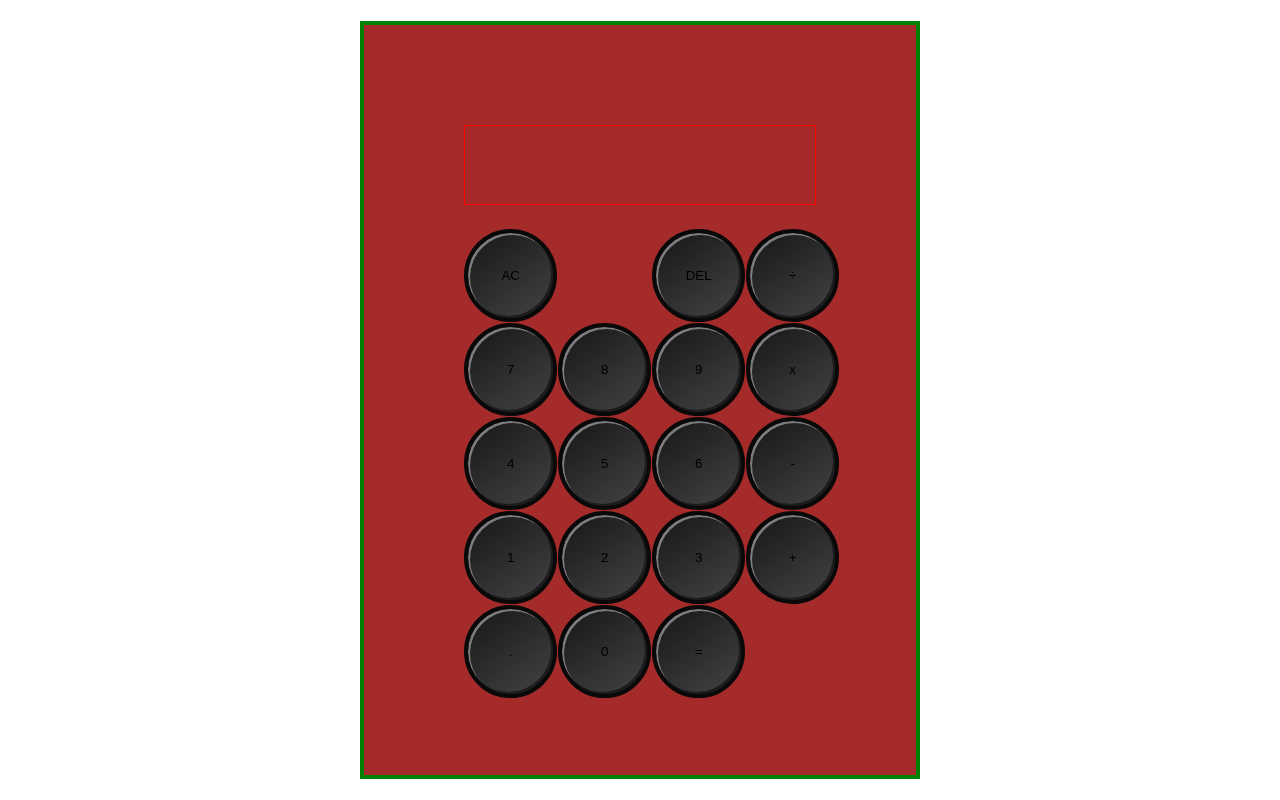
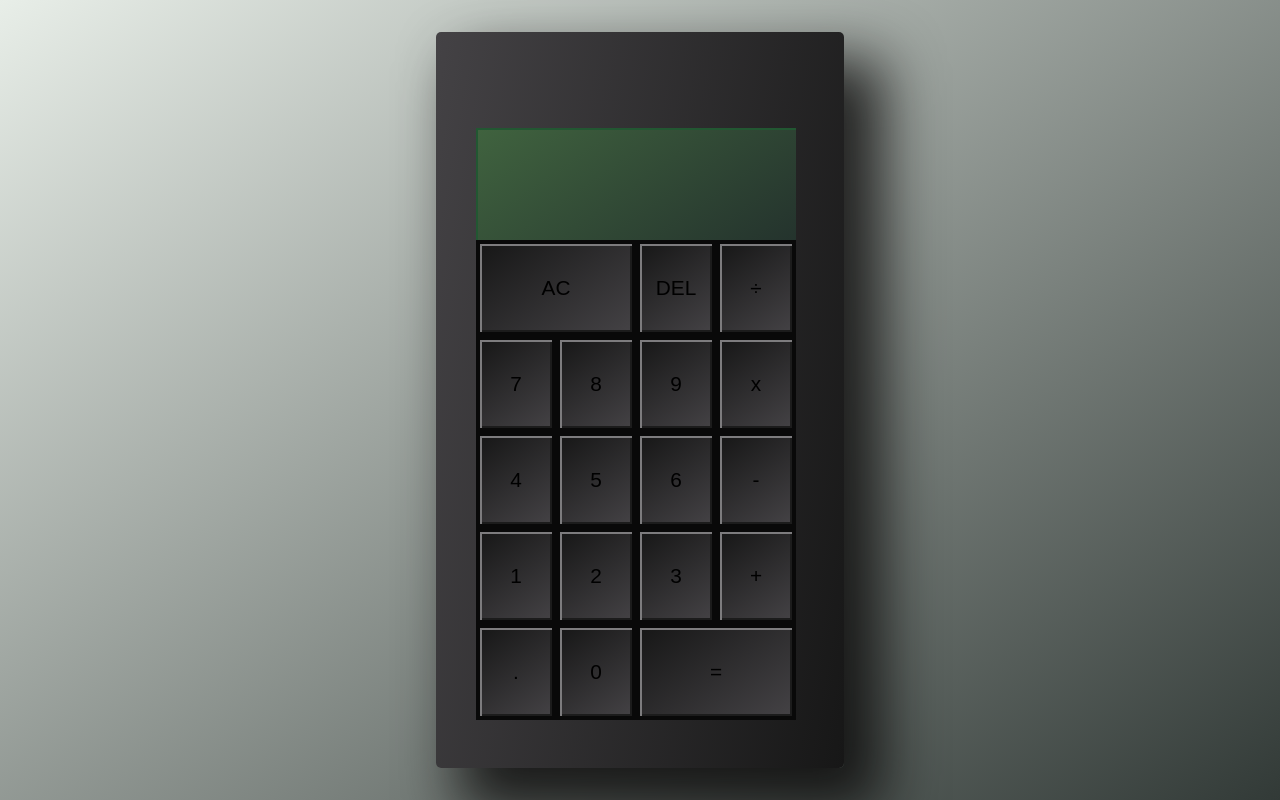
Before and after one commit to warrenk24/Calculator, a plain HTML site: page index.html in a window 1280 px wide. Drawn offline with Linux system fonts and the light colour scheme.

Commit message:
finish calculator style

```diff
--- a/index.html
+++ b/index.html
@@ -11,8 +11,8 @@
   <body>
     <div class="calc-grid">
       <div class="display-content">
-        <div data-prevOperand></div>
-        <div data-currentOperand></div>
+        <div data-prevOperand class="prev"></div>
+        <div data-currentOperand class="current"></div>
       </div>
       <button data-clear class="ac-button">AC</button>
       <button data-delete>DEL</button>
--- a/style.css
+++ b/style.css
@@ -9,18 +9,19 @@ body {
     height: 100vh;
     margin: 0;
     padding: 0;
+    background: linear-gradient(145deg, #e8eee8, #323a37);
 
 }
 
 .calc-grid {
     display: grid;
-    grid-template-rows: minmax(80px, auto) repeat(5,70px);
-    grid-template-columns: repeat(4, 70px);
-    background-color: brown;
-    padding: 100px;
-   border: green 4px solid;
-   row-gap: 1.5em;
-   column-gap: 1.5em;
+    grid-template-rows: minmax(7rem, auto) repeat(5, 6rem);
+    grid-template-columns: repeat(4, 5rem);
+    background: linear-gradient(280deg, #171717, #444245);
+    padding: 6rem 3rem 3rem 2.5rem;
+    border: inset 10px #090909 solid;
+   border-radius: 5px;
+   box-shadow: 31px 35px 58px 8px rgba(10,9,9,0.83);
 
 
 }
@@ -29,12 +30,19 @@ body {
     display: flex;
     flex-direction: column;
     align-items: flex-end;
-    justify-content: space-around;
+    justify-content: space-between;
+    font-size: 2em;
+    color: rgb(184, 190, 196);
     padding: 20px;
-    border: 1px red solid;
     grid-column: span 4;
+    outline: none;
+    border: inset 1px #090909 solid;
+    background: linear-gradient(145deg, #40633f, #24332d);
+    box-shadow: inset 2px 2px 0px #225732;
 }
-
+.prev {
+    font-size: .5em;
+}
  .equals-button{
     grid-column: span 2;
 
@@ -46,10 +54,7 @@ body {
 
 button{
 
-    position: relative;
-    height: 7em;
-    width: 7em;
-    border-radius: 50%;
+    font-size: 1.3em;
     outline: none;
     border: 4px #090909 solid;
     background: linear-gradient(145deg, #171717, #444245);
@@ -61,17 +66,3 @@ button{
 button:hover {
     color: skyblue;
 }
-
-button::before {
-    position: absolute;
-    content: "";
-    height: 7.5em;
-    width: 7.5em;
-    top: 50%;
-    left: 50%;
-    transform: translate(-50%, -50%);
-    border-radius: inherit;
-    background: linear-gradient(145deg, #262626,#606060);
-    box-shadow: 11px 11px 22px #141414, -11px -11px 22px #525252;
-    z-index: -1;
-}
```
